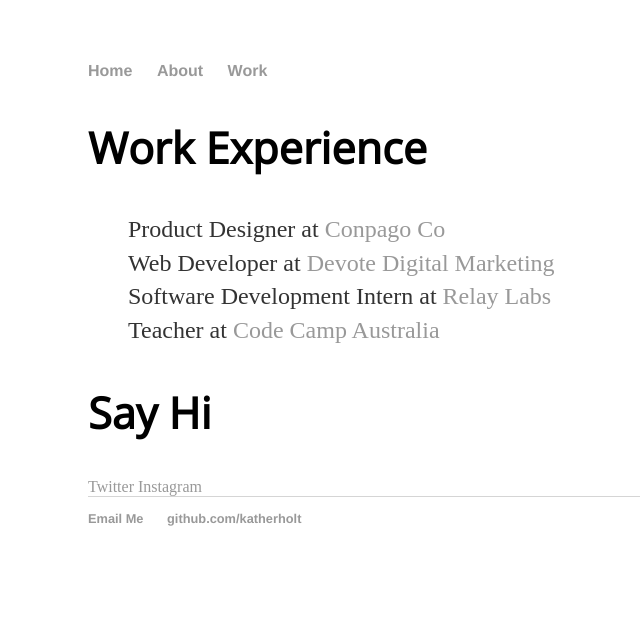
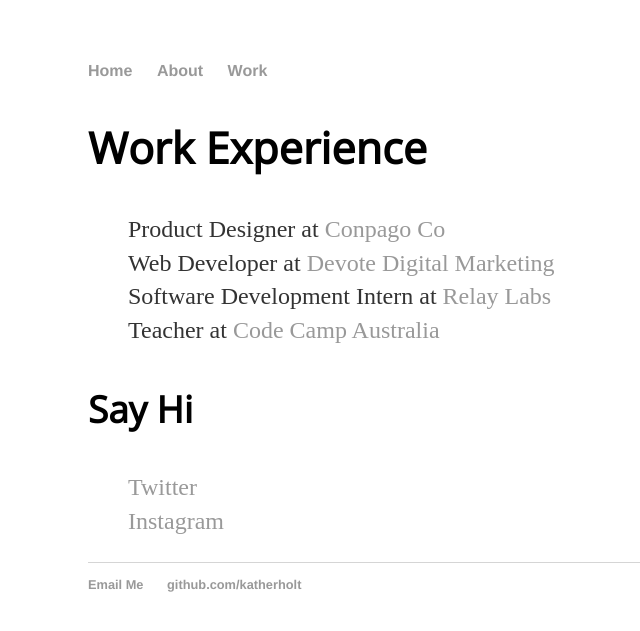
Before and after one commit to katherholt/katherholt.github.io, a Jekyll site: the page built from about/index.html, in a window 1280 px wide. Shown: the top 631 px of the page, without its empty margins (104-744 px from the left). Built offline with Jekyll 4.4.1, drawn with Linux system fonts in a browser that asks for light colours; some web fonts are replaced.

Commit message:
Update index.html

```diff
--- a/about/index.html
+++ b/about/index.html
@@ -11,7 +11,8 @@ title: About Katy
   <li>Teacher at <a href="https://codecamp.com.au">Code Camp Australia</a></li>
 </ul>
 
-<h2>Say Hi</h2>
-<a href="https://twitter.com/katyatherholt">Twitter</a>
-<a href="https://www.instagram.com/katherholt/">Instagram</a>
-<a href="https://dribbble.com/katherholt"><Dribbble</a>
+<h3>Say Hi</h3>
+<ul>
+  <li> <a href="https://twitter.com/katyatherholt">Twitter</a> </li>
+  <li> <a href="https://www.instagram.com/katherholt/">Instagram</a> </li>
+  <li> <a href="https://dribbble.com/katherholt"><Dribbble</a> </li>
```
